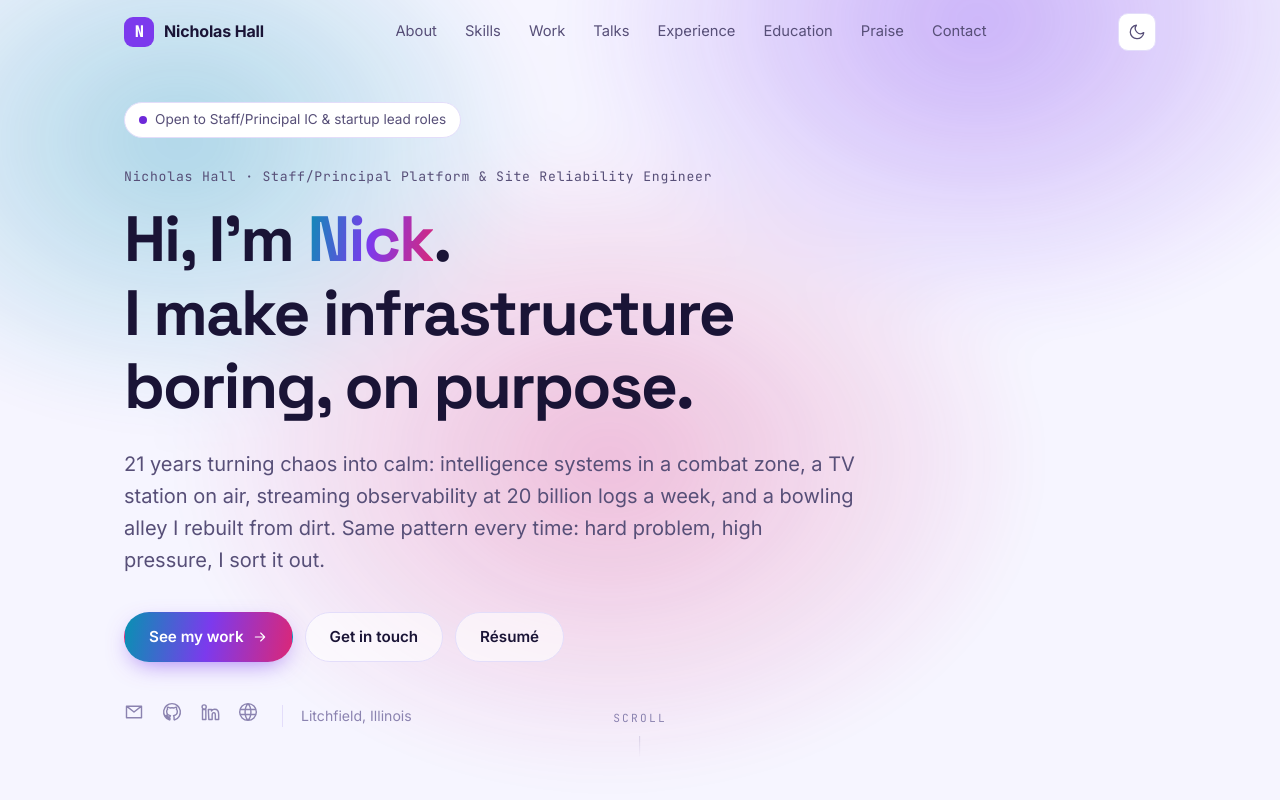
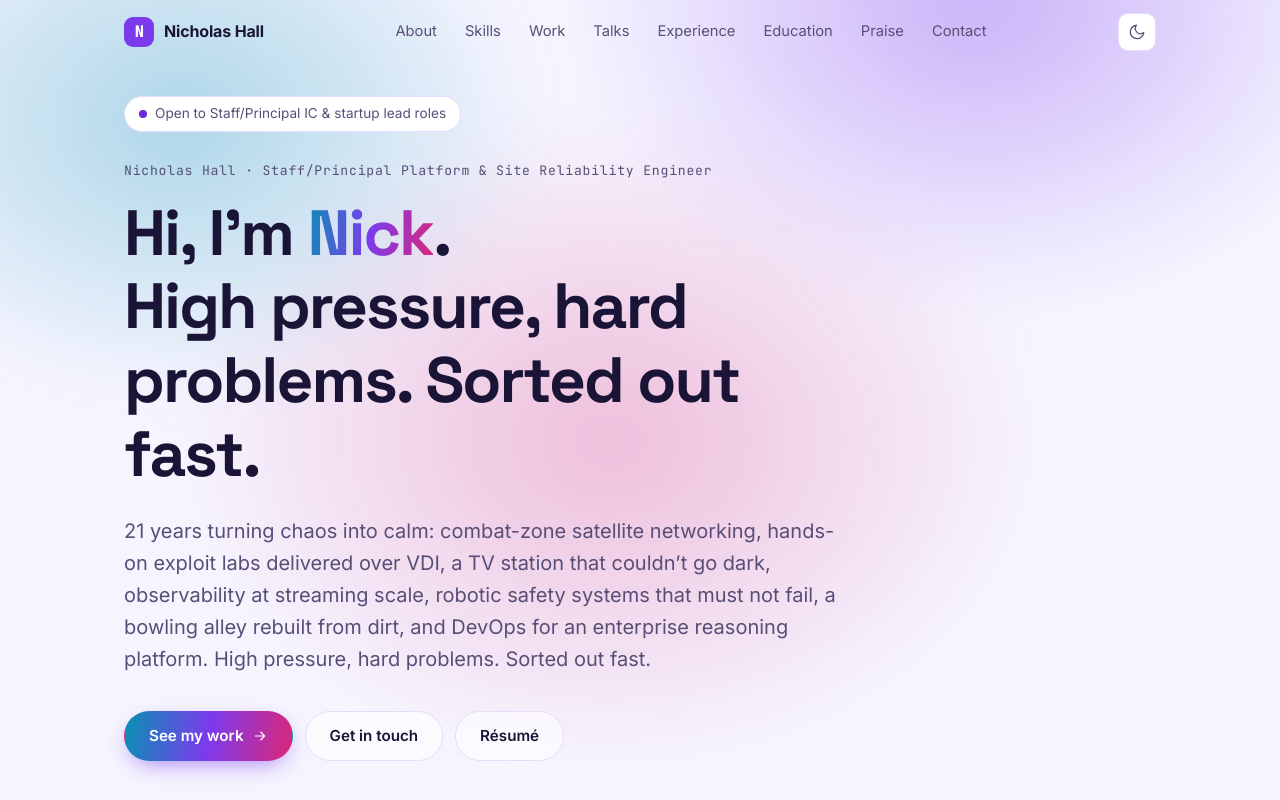
Before and after one commit to nicholas-a-hall/nicholas-a-hall.github.io, a React (Vite) app: page / in a window 1280 px wide. Shown: the top 800 px of the page. Built offline with nearby package versions, Linux system fonts and the light colour scheme.

Commit message:
update tagline content

```diff
--- a/src/data/content.js
+++ b/src/data/content.js
@@ -12,13 +12,13 @@ export const profile = {
   title: 'Nicholas Hall · Staff/Principal Platform & Site Reliability Engineer',
   // The spine: one line that says what you do and works for streaming-scale
   // reliability AND startup range.
-  tagline: 'I make infrastructure boring, on purpose.',
+  tagline: 'High pressure, hard problems. Sorted out fast.',
   // The range story, in your own voice.
   blurb:
-    '21 years turning chaos into calm: intelligence systems in a combat zone, a TV station on air, streaming observability at 20 billion logs a week, and a bowling alley I rebuilt from dirt. Same pattern every time: hard problem, high pressure, I sort it out.',
+    '21 years turning chaos into calm: combat-zone satellite networking, hands-on exploit labs delivered over VDI, a TV station that couldn’t go dark, observability at streaming scale, robotic safety systems that must not fail, a bowling alley rebuilt from dirt, and DevOps for an enterprise reasoning platform. High pressure, hard problems. Sorted out fast.',
   // Closing line for the contact section (straight from your LinkedIn).
   pitch:
-    "I like strange problems, useful systems, and the places where software has to touch the real world. If you have a headache technology could help with, I'm your guy.",
+    "I like strange problems, useful systems, and the places where tech solves real world problems. If you have a headache technology could help with, I'm your guy.",
   location: 'Litchfield, Illinois',
   availability: 'Open to Staff/Principal IC & startup lead roles',
   email: 'nick@section33.io',
@@ -180,7 +180,7 @@ export const projects = [
     org: 'Personal project · offline-first web app',
     blurb:
       'A job-search tracker that treats the hunt like a sales pipeline: applications are leads, sources and categories are segments, statuses are stages, and a live dashboard shows where effort actually converts. Every KPI and chart (conversion by source, pipeline funnel, response rate, salary ranges, in-demand skills) is derived live from the records, with applications going cold flagged automatically. No backend and no accounts: data lives entirely in the browser via localStorage, with JSON import/export and a one-tap PNG summary card. It ships as a single self-contained HTML file that runs fully offline.',
-    tags: ['React', 'Recharts', 'Data viz', 'localStorage', 'Offline-first', 'Product design'],
+    tags: ['React', 'Recharts', 'Data viz', 'localStorage', 'Offline-first'],
     links: [{ type: 'demo', label: 'Live demo', url: 'https://nicholas-a-hall.github.io/quarry/' }],
   },
   {
@@ -208,7 +208,7 @@ export const talks = [
   {
     title: 'Sometimes I make games as a hobby',
     videoId: 'mHOfYplBzd8',
-    url: '  https://youtu.be/mHOfYplBzd8',
+    url: 'https://youtu.be/mHOfYplBzd8',
   },
 ]
 
@@ -219,7 +219,7 @@ export const experience = [
     company: 'Growth Protocol',
     period: 'May 2025 – Apr 2026',
     highlights: [
-      'Owned SOC 2 Type 2 end-to-end as primary responsible engineer, passing the audit in 4 hours against a 3-day window.',
+      'Owned SOC 2 Type 1 end-to-end as primary responsible engineer, passing the audit in 4 hours against a 3-day window.',
       'Moved deployments to GitOps (ArgoCD + Helm), cutting CI/CD build times from 60 minutes to 6.',
       'Ran multi-cloud Kubernetes (GKE / AKS / EKS), consolidating 30+ Cloud Run microservices onto one deployable platform.',
       'Partnered with the Data and ML teams to rework their data storage strategy, speeding up model training and improving training data accuracy.',
@@ -228,7 +228,7 @@ export const experience = [
   {
     role: 'Owner & Lead Engineer',
     company: 'Lunar Lanes',
-    period: 'Dec 2024 – Present',
+    period: 'Dec 2025 – Present',
     highlights: [
       'Took a bowling alley from unimproved land to operational in 90 days, owning architecture, reliability, cost, and P&L.',
       'Built an event-driven IoT + observability stack for legacy electromechanical equipment (ESP32, ESPNow, RS485, MQTT).',
```
